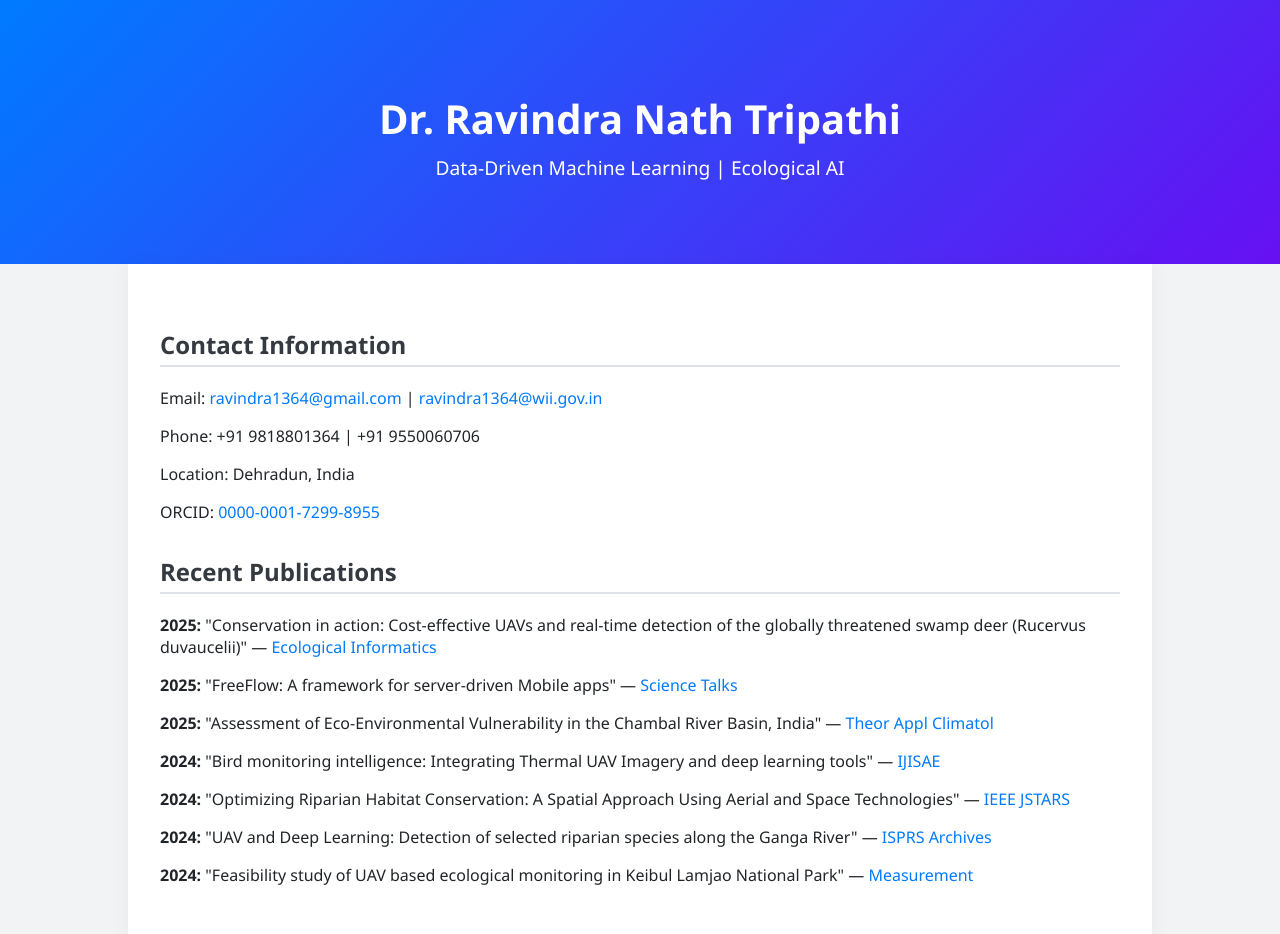
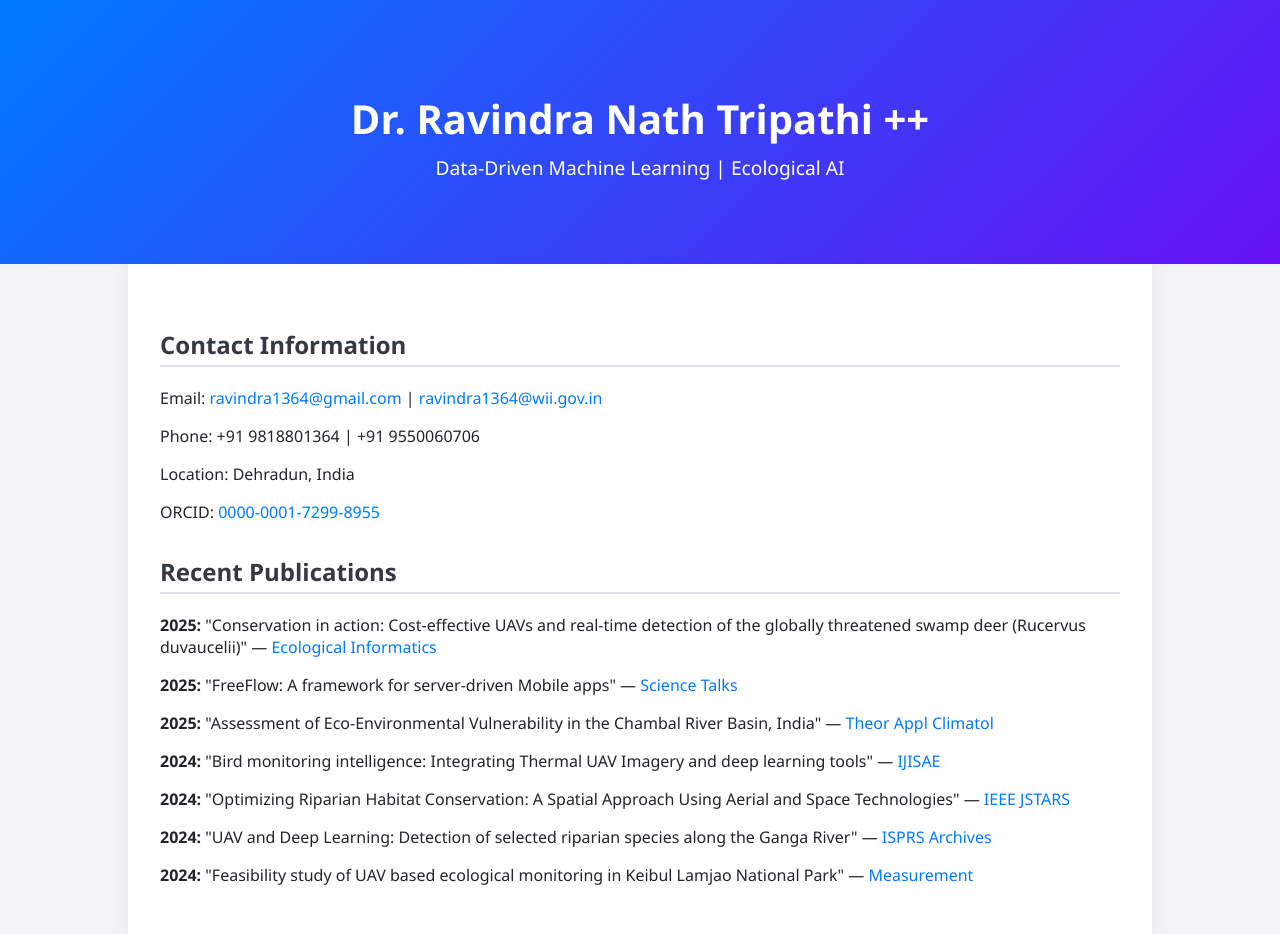
Before and after one commit to ravindranath-nature/portfolio, a plain HTML site: page index.html in a window 1280 px wide. Drawn offline with Linux system fonts and the light colour scheme.

Commit message:
Title updated

```diff
--- a/index.html
+++ b/index.html
@@ -79,7 +79,7 @@
 </head>
 <body>
   <header>
-    <h1>Dr. Ravindra Nath Tripathi</h1>
+    <h1>Dr. Ravindra Nath Tripathi ++</h1>
     <p>Data-Driven Machine Learning | Ecological AI</p>
   </header>
 
```
